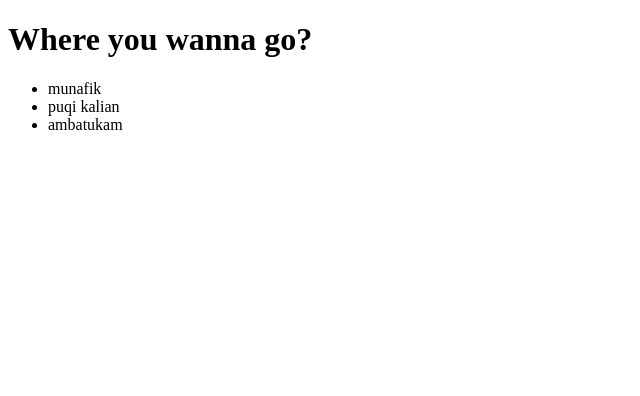
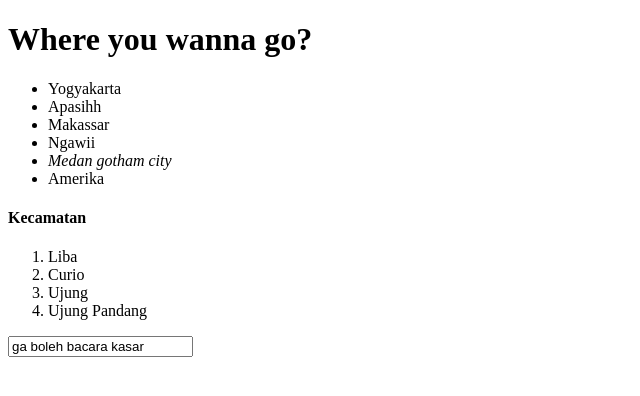
Before and after one commit to ZXH2y/Jquery, a website: page index.html in a window 1280 px wide. Shown: the whole page, without its empty margins (0-640 px from the left). Drawn offline with nearby package versions, Linux system fonts and the light colour scheme.

Commit message:
Memanipulasi DOM di JQuery

```diff
--- a/index.html
+++ b/index.html
@@ -9,18 +9,53 @@
 
 <body>
     <h1>Where you wanna go?</h1>
-    <ul>
+    <ul class="lokasi">
         <li class="parepare">Parepare</li>
+        <li class="ambasing">Ambasing</li>
         <li>Makassar</li>
         <li id="ngawi">Ngawii</li>
+        <li class="medan">Medan</li>
     </ul>
+    <h4>Kecamatan</h4>
+    <ol id="Kecamatan">
+        <li>Curio</li>
+        <li>Ujung</li>
+        <li>Ujung Pandang</li>
+
+    </ol>
+
+    <input type="text" class="inputan" value="Puqi ngana">
+
     <script src="node_modules/jquery/dist/jquery.min.js"></script>
     <script>
         $(document).ready(function () {
-            console.log('Jquery sudah jalan');
-            $(`li`).text(`puqi kalian`); //target semua li
-            $(`.parepare`).text(`munafik`); // target class
-            $(`#ngawi`).text(`ambatukam`); // target id
+            // console.log('Jquery sudah jalan');
+            // $(`li`).text(`puqi kalian`); //target semua li
+            // $(`.parepare`).text(`munafik`); // target class
+            // $(`#ngawi`).text(`ambatukam`); // target id
+
+            var jogja = $('<li>Yogyakarta</li>');
+            $('.lokasi').prepend(jogja);
+            var amerika = $('<li>Amerika</li>');
+            $('.lokasi').append(amerika);
+
+            var liba = $('<li>Liba</li>');
+            $('#Kecamatan').prepend(liba);
+
+
+            $('.ambasing').text('Apasihh');
+            $('.medan').html('<em>Medan gotham city</em>');
+            $('.inputan').val('ga boleh bacara kasar');
+
+
+            $('.parepare').remove();
+
+
+            console.log($('.medan').text());
+            console.log($('.medan').html());
+            console.log($('.inputan').val());
+
+
         });
     </script>
 </body>
```
